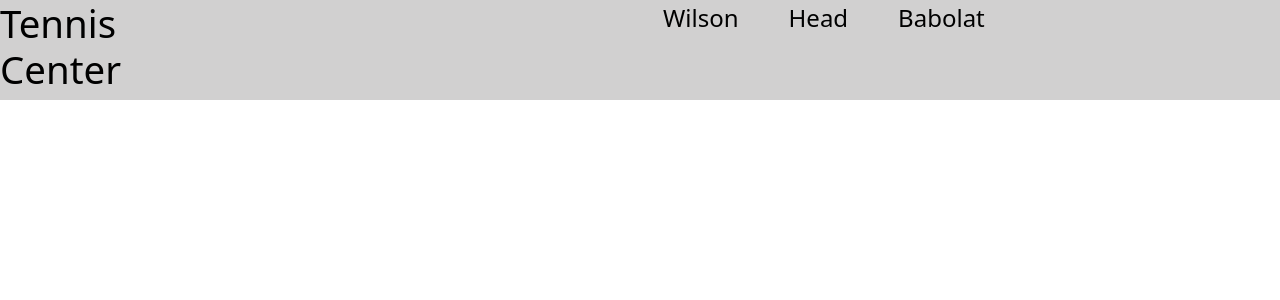
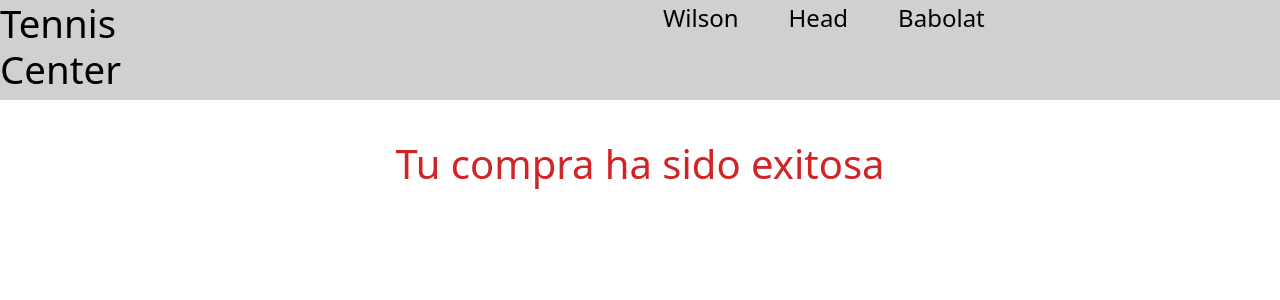
Before and after one commit to FacundoNicolasOviedo/Proyecto-Coder-ReactJs, a React (Vite) app in the folder ProyectoFacundoOviedo/: page /successfullOrder in a window 1280 px wide. Shown: the top 300 px of the page. Built offline with nearby package versions, Linux system fonts and the light colour scheme.

Commit message:
orden exitosa

```diff
--- a/ProyectoFacundoOviedo/src/App.jsx
+++ b/ProyectoFacundoOviedo/src/App.jsx
@@ -6,6 +6,7 @@ import "./app.modules.css"
 import CartProvider from "./Context/CartProvider"
 import Checkout from "./Componentes/Checkout/Checkout"
 import Cart from "./Componentes/Cart/Cart"
+import SuccessfullOrder from "./Componentes/Checkout/SuccessfullOrder"
 
 
 
@@ -33,6 +34,7 @@ function App() {
         <Route path="/item/:id" element={<ItemDetailContainer />} />
         <Route path="/checkout" element={<Checkout />} />
         <Route path="/cart" element={<Cart />}/>
+        <Route path="/successfullOrder" element={<SuccessfullOrder />}/>
       </Routes>
 
     </CartProvider>
--- a/ProyectoFacundoOviedo/src/Componentes/Checkout/Checkout.jsx
+++ b/ProyectoFacundoOviedo/src/Componentes/Checkout/Checkout.jsx
@@ -3,6 +3,7 @@ import { useContext, useState } from 'react'
 import { CartContext } from "../../Context/CartProvider"
 import "./checkout.modules.css"
 import {addDoc, getFirestore, collection, serverTimestamp} from "firebase/firestore";
+import { NavLink } from 'react-router-dom';
 
 
 
@@ -134,7 +135,9 @@ const Checkout = () => {
           </div>
         </form>
       </div>
+      <NavLink to="/successfullOrder">
       <button className='estiloBotonCheckout btn btn-primary'>Finalizar Compra</button>
+      </NavLink>
     </div>
   )
 }
--- /dev/null
+++ b/ProyectoFacundoOviedo/src/Componentes/Checkout/SuccessfullOrder.jsx
@@ -0,0 +1,12 @@
+import React from 'react'
+import "./SuccessfullOrder.modules.css"
+
+const SuccessfullOrder = () => {
+  return (
+    <div>
+    <h1 className='tituloOrder'>Tu compra ha sido exitosa</h1>
+    </div>
+  )
+}
+
+export default SuccessfullOrder
--- /dev/null
+++ b/ProyectoFacundoOviedo/src/Componentes/Checkout/SuccessfullOrder.modules.css
@@ -0,0 +1,5 @@
+.tituloOrder{
+    margin-top: 40px;
+    color: rgb(209, 37, 37);
+    text-align: center;
+}
```
